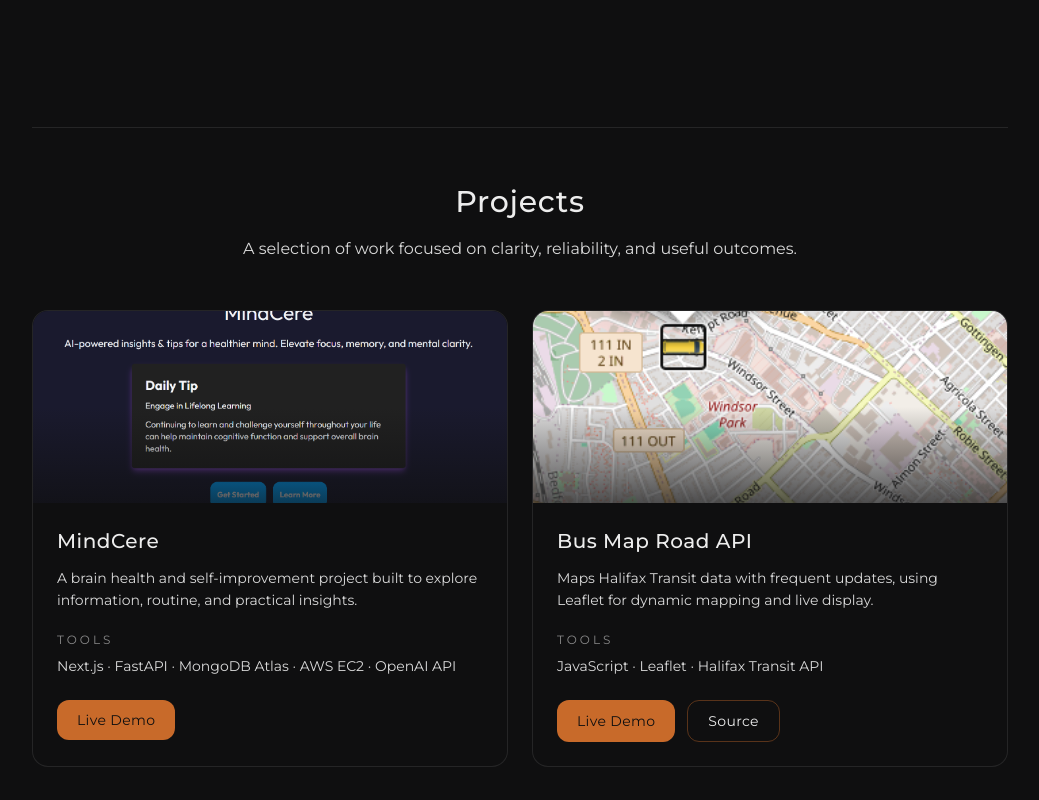
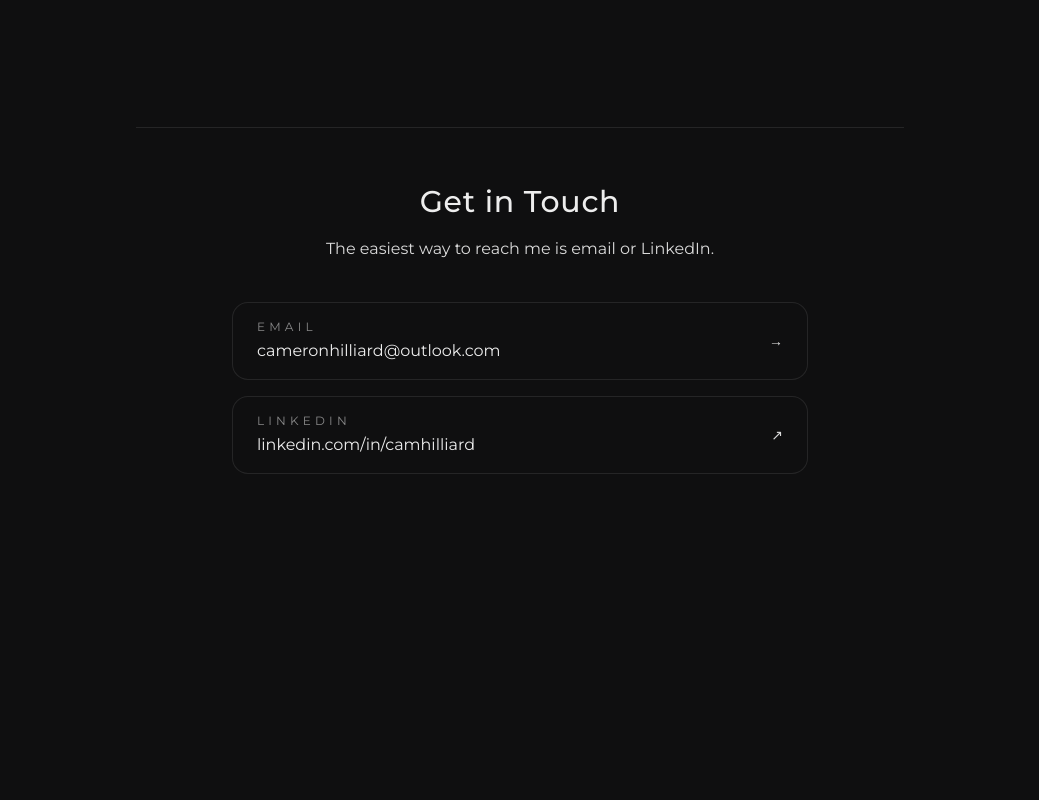
Before and after one commit to cameronhilliard/portfolio-2025, a Next.js app: page / in a window 1280 px wide. Shown: the part 1960-2760 px from the top of the page, without its empty margins (120-1159 px from the left). After the commit the page ends 2498 px from the top, so only its background shows below. Built offline with nearby package versions, Linux system fonts and the light colour scheme; what tailwindcss-animated would draw is missing.

Commit message:
removed projects page

```diff
--- a/src/app/components/Homepage.js
+++ b/src/app/components/Homepage.js
@@ -225,127 +225,7 @@
   </div>
 </section>
 
-
-    <section
-  id="projectspage"
-  className="mx-auto lg:w-4/5 w-full px-6 py-16 text-[#EDEDED]"
->
-  {/* divider */}
-  <div className="mx-auto mb-14 max-w-5xl">
-    <div className="h-px w-full bg-[#EDEDED]/10" />
-  </div>
-
-  {/* header */}
-  <div className="text-center">
-    <h2 className="font-mont text-2xl sm:text-3xl tracking-wide font-medium text-[#EDEDED]">
-      Projects
-    </h2>
-    <p className="mt-4 mx-auto max-w-2xl font-mont text-[#DADADA] leading-relaxed">
-      A selection of work focused on clarity, reliability, and useful outcomes.
-    </p>
-  </div>
-
-  {/* Data-driven projects (easy to add/remove later) */}
-  {(() => {
-    const projects = [
-      {
-        title: "MindCere",
-        description:
-          "A brain health and self-improvement project built to explore information, routine, and practical insights.",
-        image: "/images/mindcere-pic.png",
-        tools: "Next.js · FastAPI · MongoDB Atlas · AWS EC2 · OpenAI API",
-        live: "https://www.mindcere.com",
-        source: null, // add later if you want
-      },
-      {
-        title: "Bus Map Road API",
-        description:
-          "Maps Halifax Transit data with frequent updates, using Leaflet for dynamic mapping and live display.",
-        image: "/images/busmapimage.png",
-        tools: "JavaScript · Leaflet · Halifax Transit API",
-        live: "https://cameronhilliard.github.io/busmapapi/",
-        source: "https://cameronhilliard.github.io/busmapapi/",
-      },
-    ];
-
-    return (
-      <div className="mx-auto mt-12 max-w-5xl grid gap-6 md:grid-cols-2">
-        {projects.map((p) => (
-          <article
-            key={p.title}
-            className="
-              rounded-2xl border border-[#EDEDED]/10 bg-[#0F0F10]
-              overflow-hidden
-              transition hover:border-[#C86A2A]/30
-            "
-          >
-            {/* image */}
-            <div className="relative">
-              <Image
-                src={p.image}
-                width={1200}
-                height={700}
-                alt={`${p.title} preview`}
-                className="w-full h-48 object-cover"
-              />
-              {/* subtle overlay for premium look */}
-              <div className="pointer-events-none absolute inset-0 bg-gradient-to-t from-[#0F0F10]/70 via-transparent to-transparent" />
-            </div>
-
-            {/* content */}
-            <div className="p-6">
-              <h3 className="font-mont text-lg sm:text-xl font-medium tracking-wide text-[#EDEDED]">
-                {p.title}
-              </h3>
-
-              <p className="mt-3 font-mont text-sm leading-relaxed text-[#DADADA]">
-                {p.description}
-              </p>
-
-              {/* tools line (small, premium) */}
-              <p className="mt-5 font-mont text-xs tracking-[0.25em] text-[#DADADA]/60">
-                TOOLS
-              </p>
-              <p className="mt-2 font-mont text-sm text-[#DADADA]">
-                {p.tools}
-              </p>
-
-              {/* actions */}
-              <div className="mt-6 flex flex-wrap gap-3">
-                <Link
-                  href={p.live}
-                  className="
-                    inline-flex items-center justify-center rounded-xl
-                    bg-[#C86A2A] px-5 py-2.5
-                    font-mont text-sm tracking-wide
-                    text-[#0F0F10] hover:opacity-90 transition
-                  "
-                >
-                  Live Demo
-                </Link>
-
-                {p.source && (
-                  <Link
-                    href={p.source}
-                    className="
-                      inline-flex items-center justify-center rounded-xl
-                      border border-[#C86A2A]/40 px-5 py-2.5
-                      font-mont text-sm tracking-wide
-                      text-[#EDEDED] hover:bg-[#C86A2A]/10 transition
-                    "
-                  >
-                    Source
-                  </Link>
-                )}
-              </div>
-            </div>
-          </article>
-        ))}
-      </div>
-    );
-  })()}
-</section>
-
+{/* projectspage  */}
 
 <section
   id="contactpage"
```
